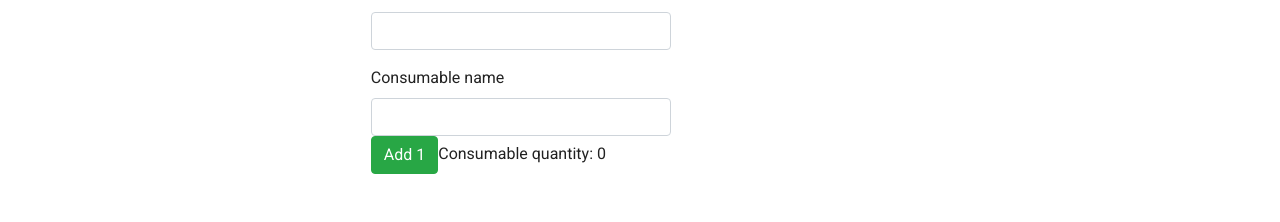
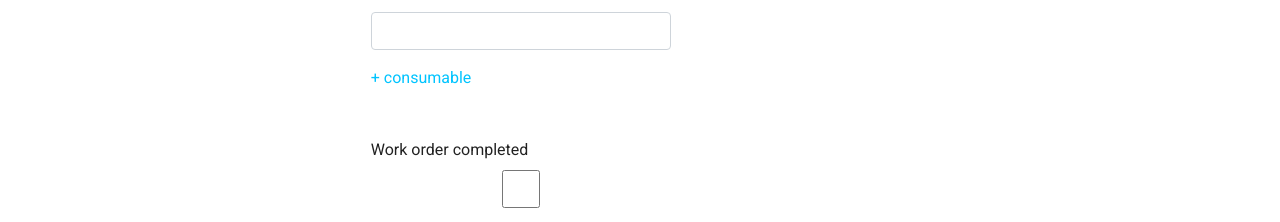
Before and after one commit to jantilk/vali-it-project-frontend, a Vue app: page /workOrder in a window 1280 px wide. Both pictures are taken after typing "Sample" into the empty fields and a click on the button "Create". Shown: the part 268-490 px from the top of the page. Built offline with nearby package versions, Linux system fonts and the light colour scheme; no server answers.

Commit message:
Täna frontend - wo

```diff
--- a/src/views/workOrder.vue
+++ b/src/views/workOrder.vue
@@ -9,6 +9,11 @@
                    name="jobDescription"/>
           </div>
           <div class="form-group">
+
+
+
+
+
 
             <label for="deviceName">Device name</label>
             <input type="text" class="form-control" id="deviceName" required v-model="workOrder.deviceName"
@@ -26,20 +31,25 @@
           <!--                 name="productName"/>-->
           <!--        </div>-->
 
-
+            <div style="color:#00c4ff">
+              <button @click="addConsumable">+ consumable</button>
+            </div>
+          <br>
+          <div v-if="optionForConsumable">
           <div class="form-group">
             <label for="consumableName">Consumable name</label>
             <input type="text" class="form-control" id="consumableName" required v-model="workOrder.consumableName"
                    name="consumableName"/>
 
-            <button @click="consumable1AddOne()" class="btn btn-success">Add 1</button>
+            <button @click="consumable1AddOne()" class="btn btn-primary">Add 1</button>
             <span>Consumable quantity: {{ this.consumableAmount }}</span>
+          </div>
           </div>
 
           <!--          This is a button that shows only when first consumable is inserted. If it's pressed it will show another consumable input-->
           <div v-if="optionForAnotherConsumable">
-            <div style="color:#ff3c00">
-              <button @click="addAnotherConsumable">Add another consumable? Click here</button>
+            <div style="color:#00c4ff">
+              <button @click="addAnotherConsumable">+ another consumable</button>
             </div>
             <br>
           </div>
@@ -51,15 +61,15 @@
               <input type="text" class="form-control" id="consumableName2" v-model="consumableName2"
                      name="consumableName2"/>
 
-              <button @click="consumable2AddOne()" class="btn btn-success">Add 1</button>
+              <button @click="consumable2AddOne()" class="btn btn-primary">Add 1</button>
               <span>Consumable quantity: {{ this.consumableAmount2 }}</span>
             </div>
           </div>
 
           <!--          This is a button that shows only when second consumable is inserted. If it's pressed it will show another consumable input-->
           <div v-if="optionForAnotherConsumable2">
-            <div style="color:#ff3c00">
-              <button @click="addAnotherConsumable2">Add another consumable? Click here</button>
+            <div style="color:#00c4ff">
+              <button @click="addAnotherConsumable2">+ another consumable</button>
             </div>
             <br>
           </div>
@@ -70,12 +80,12 @@
               <input type="text" class="form-control" id="consumableName3" v-model="consumableName3"
                      name="consumableName3"/>
 
-              <button @click="consumable3AddOne()" class="btn btn-success">Add 1</button>
+              <button @click="consumable3AddOne()" class="btn btn-primary">Add 1</button>
               <span>Consumable quantity: {{ this.consumableAmount3 }}</span>
             </div>
           </div>
           <br>
-          <br>
+
           <div class="form-group">
             <label for="status">Work order completed</label>
             <input align="left" type="checkbox" class="form-control" id="status" required v-model="workOrder.status"
@@ -132,6 +142,7 @@ export default {
       selectedCreate: false,
       AddExtraConsumable: false,
       AddExtraConsumable2: false,
+      optionForConsumable: false,
       optionForAnotherConsumable: false,
       optionForAnotherConsumable2: false,
       consumableName2: "",
@@ -140,8 +151,6 @@ export default {
       consumableAmount2: 0,
       consumableAmount3: 0,
       itemsDevice: [],
-      searchDevice: null,
-      selectDevice: null
       // testV: {name: "asdf"}
     };
   },
@@ -170,11 +179,16 @@ export default {
       this.consumableAmount3 = 0;
       this.consumableName2 ="";
       this.consumableName3 = "";
+      this.optionForAnotherConsumable = false;
+      this.optionForConsumable=false;
     },
 
     newWorkOrder() {
       this.submitted = false;
       this.workOrder = {};
+    },
+    addConsumable(){
+      this.optionForConsumable=true;
     },
 
     consumable1AddOne() {
```
